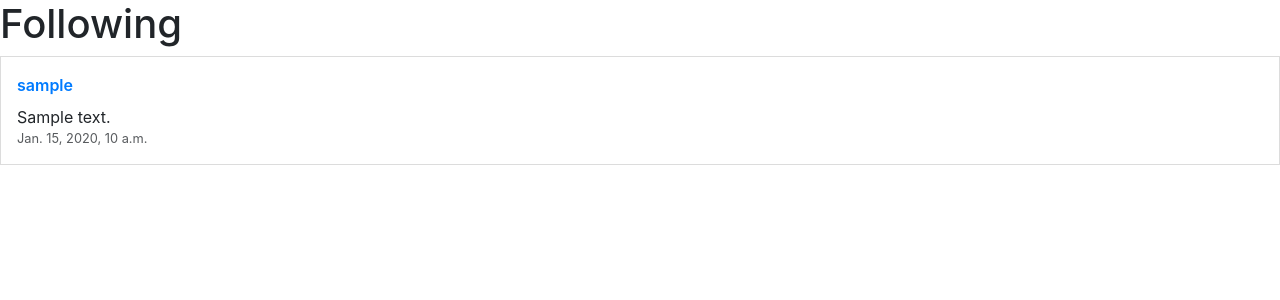
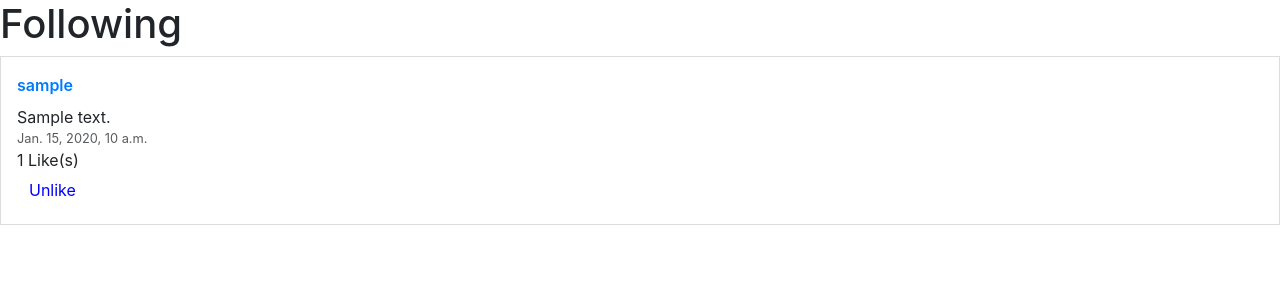
Before and after one commit to djmiller1008/Network, a Django app: page /following in a window 1280 px wide. Shown: the part 56-356 px from the top of the page. Run offline with Django 3.2, Linux system fonts and the light colour scheme; a user stored in the database is signed in; tables that the repository leaves empty hold one stand-in row (values such as "Sample post"); some libraries are stand-ins or nearby versions.

Commit message:
Add like button and likes display

```diff
--- a/network/templates/network/following.html
+++ b/network/templates/network/following.html
@@ -9,6 +9,8 @@
                 <a href="{% url 'profile' post.user %}" class="username-display">{{ post.user }}</a>
                 <section class="post-content-display">{{ post.content }}</section>
                 <span class="timestamp-display">{{ post.timestamp }}</span>
+                <span id="{{ post.id }} like-display" class="likes-display">{{ post.likes_number }} Like(s)</span>
+                <button class="btn btn-primary like-button" data-userId="{{ post.user }}" data-postid="{{ post.id }}" id="{{ post.id }} like-button"></button>
             </div>
         {% endfor %}
     </div>
--- a/network/templates/network/profile.html
+++ b/network/templates/network/profile.html
@@ -34,6 +34,8 @@
                     </form>
                     <section id="{{ forloop.counter }} post-content" class="post-content-display">{{ post.content }}</section>
                     <span class="timestamp-display">{{ post.timestamp }}</span>
+                    <span id="{{ post.id }} like-display" class="likes-display">{{ post.likes_number }} Like(s)</span>
+                    <button class="btn btn-primary like-button" data-userId="{{ post.user }}" data-postid="{{ post.id }}" id="{{ post.id }} like-button"></button>
                 </div>
             {% endfor %}
         </div>
```
